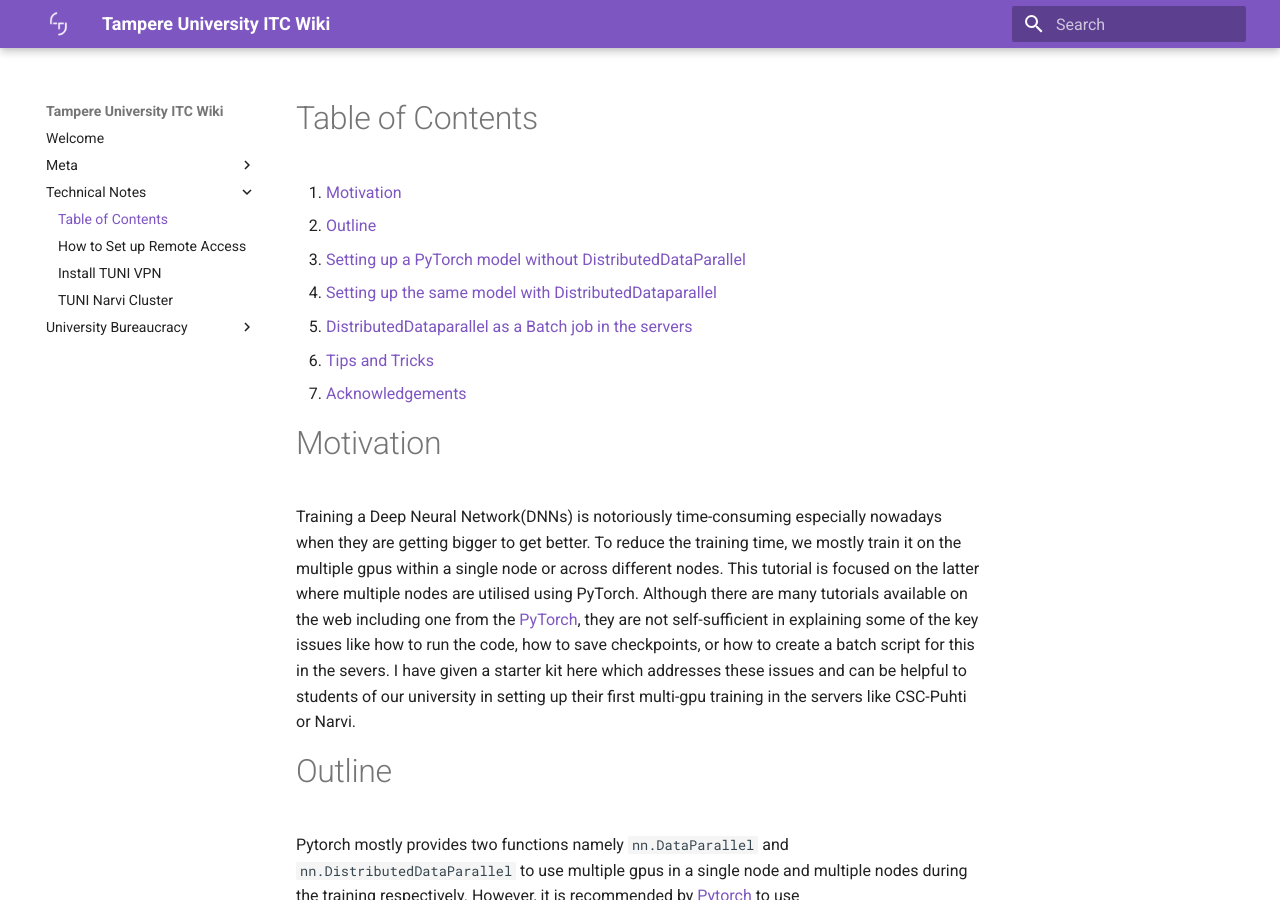
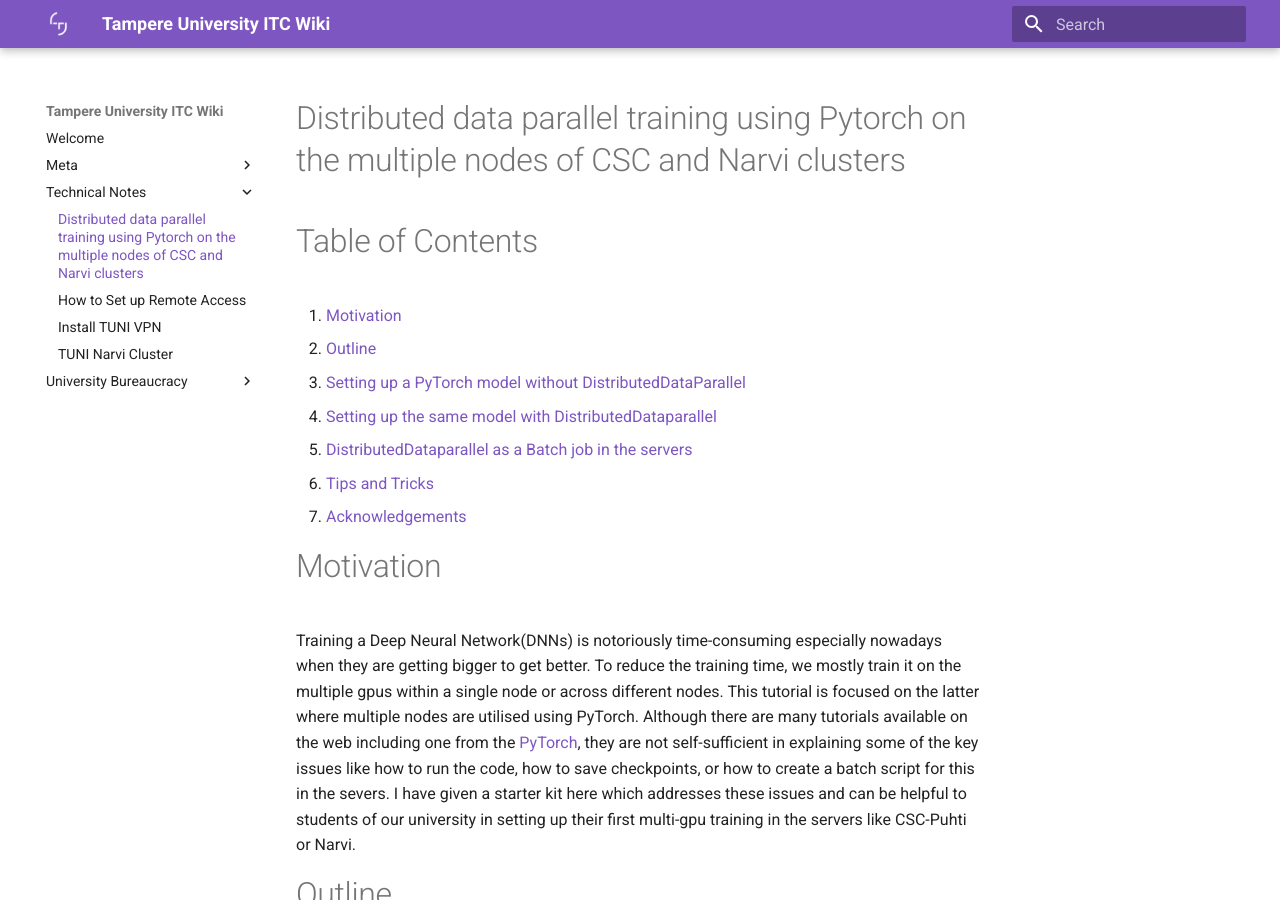
Before and after one commit to TUNI-ITC/wiki, an MkDocs documentation site: the page built from docs/Technical-Notes/Distributed_dataparallel_pytorch.md, in a window 1280 px wide and 900 px high. Built offline with MkDocs 1.6.1 and Material for MkDocs 9.7.7, drawn with Linux system fonts in a browser that asks for light colours.

Commit message:
Missing title in the distributed parallel article (#31)
* Added missing title

```diff
--- a/docs/Technical-Notes/Distributed_dataparallel_pytorch.md
+++ b/docs/Technical-Notes/Distributed_dataparallel_pytorch.md
@@ -1,3 +1,4 @@
+# Distributed data parallel training using Pytorch on the multiple nodes of CSC and Narvi clusters
 
 # Table of Contents
 
```
